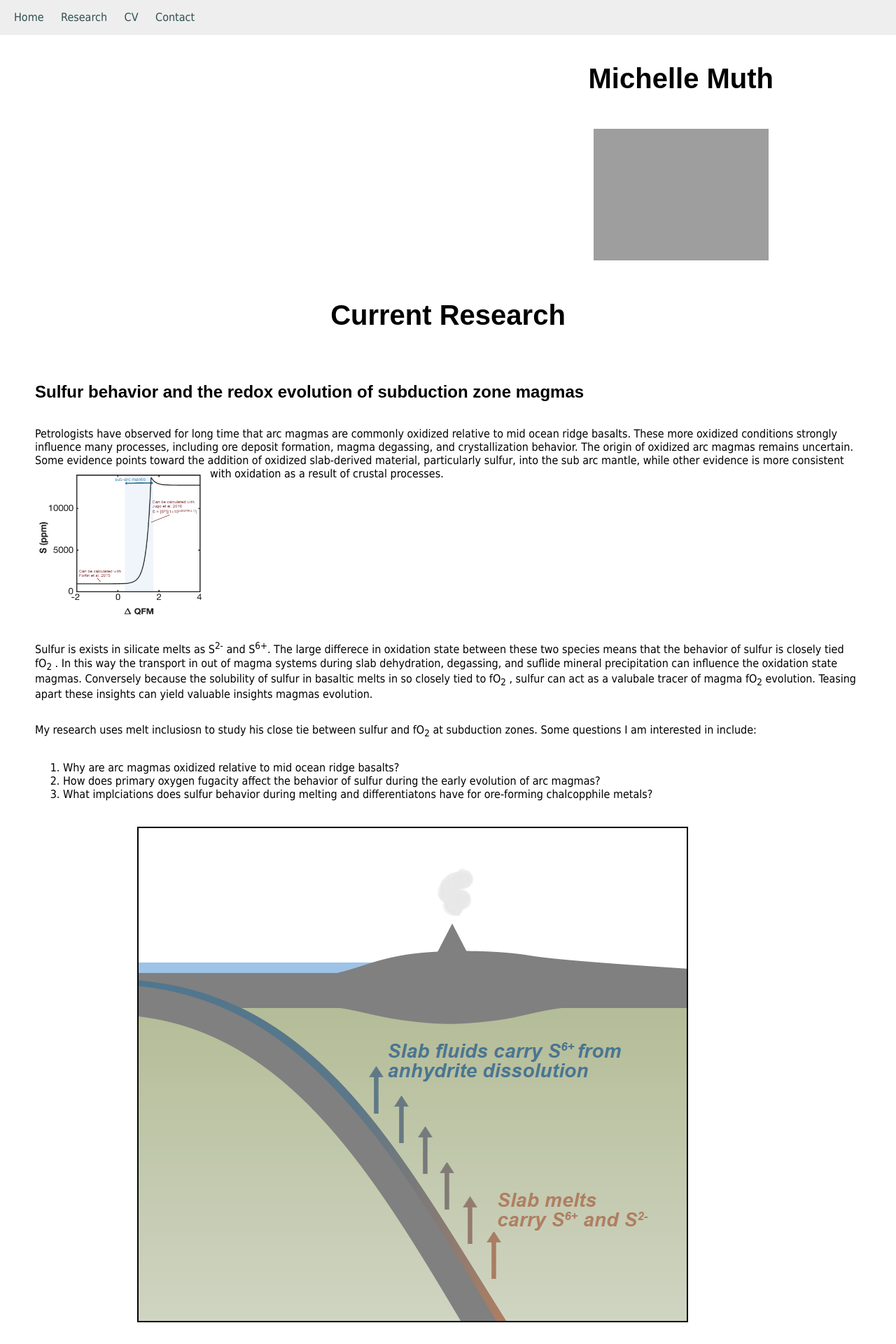
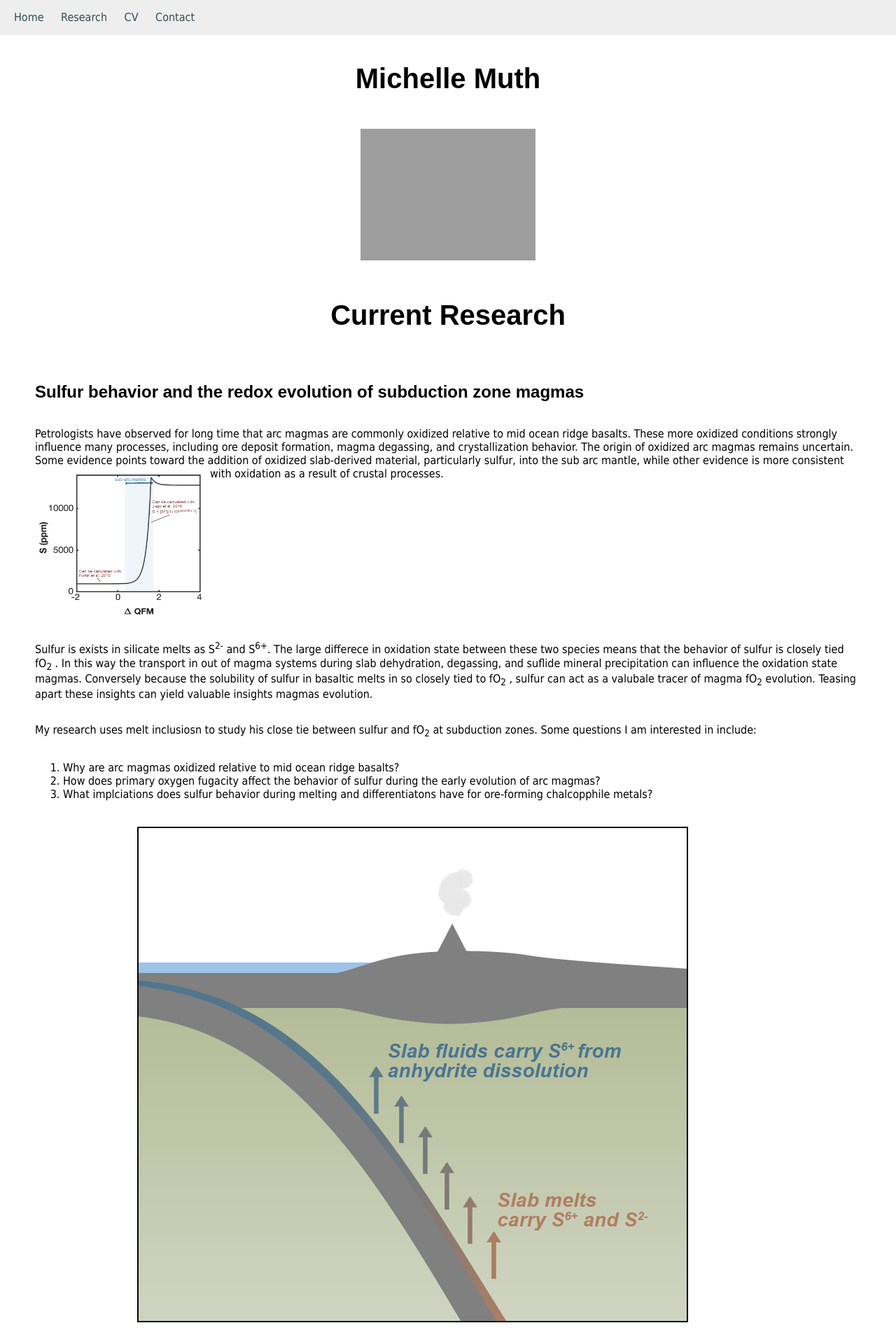
Before and after one commit to MichelleMuth/michellemuth.github.io, a PHP site: page / in a window 1280 px wide. Shown: the top 1920 px of the page at 70% size. Run offline with PHP 8.4, Linux system fonts and the light colour scheme; grey boxes are pictures that could not be loaded.

Commit message:
Update style.css

```diff
--- a/style.css
+++ b/style.css
@@ -55,8 +55,7 @@ section {
     justify-content: center;
     align-items: flex start;
     text-align: center;
-    float: right;
-/*<!--  display: flex;*/
+    /*float: right;*/
     flex-wrap: wrap;
     font-family: Tahoma, Geneva, sans-serif; -->
     width: 70%;
@@ -84,6 +83,10 @@ img {
     height:auto;
 }
 
+p {
+  float: right;
+}
+
 
 footer {
     text-align: center;
```
